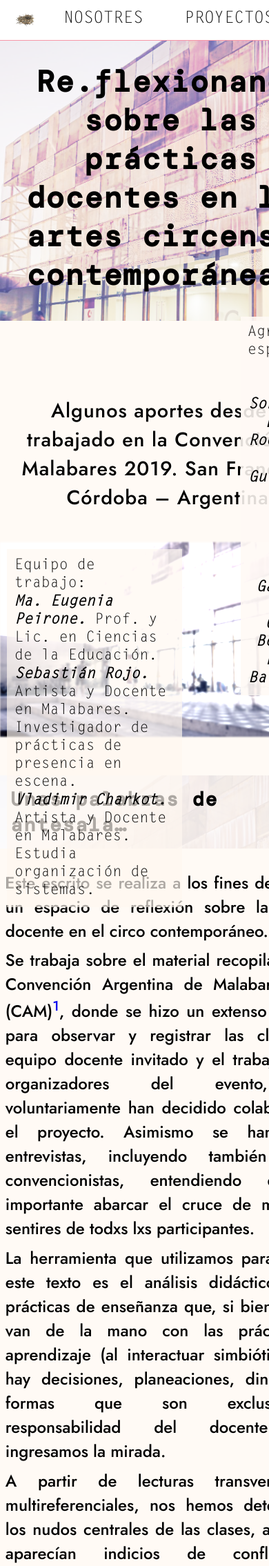
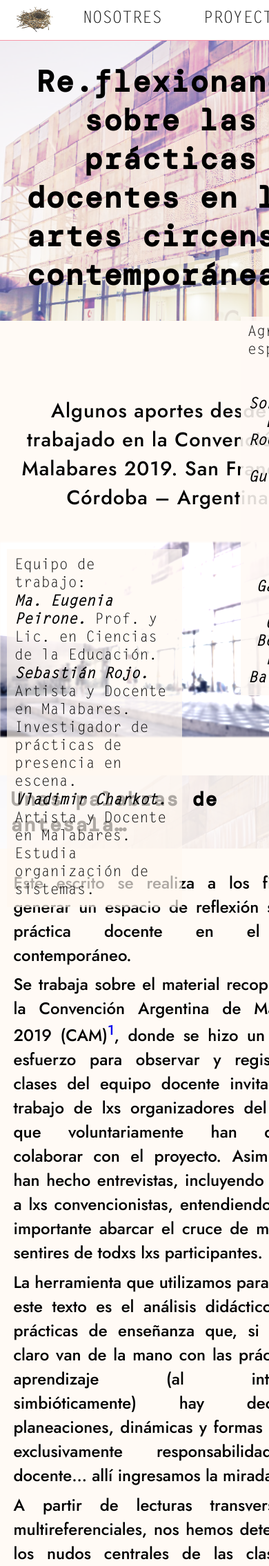
Before and after one commit to VladimirCharkot/anidoapp, a Django app: page /cam2019.html in a window 390 px wide; the page is wider, and only the part inside the window is pictured. Shown: the top 2270 px of that part at 69% size. Run offline with Django 3.2, Linux system fonts and the light colour scheme; some web fonts are replaced.

Commit message:
Ajustes mobile

```diff
--- a/blog/static/blog/css/articulo.css
+++ b/blog/static/blog/css/articulo.css
@@ -140,12 +140,12 @@ h4{
 
 
 @media (width < 1140px){
-    .articulo > p, .footnote { padding: 1vw 2vw 1vw 2vw; }
+    .articulo > p, .footnote { padding: 1vw 5vw 1vw 5vw; }
     #contenido { margin: 0vw; }
 }
 
 @media only screen
 and (max-device-width: 800px){
-    .articulo > p, .footnote { padding: 1vw 2vw 1vw 2vw; }
+    .articulo > p, .footnote { padding: 1vw 5vw 1vw 5vw; }
     #contenido { margin: 0vw; }
 }
--- a/blog/static/blog/css/cabecera.css
+++ b/blog/static/blog/css/cabecera.css
@@ -183,6 +183,7 @@ h1 a{
     .submenu { flex-direction: column; }
     #menu ul li a { font-size: 1.5em; line-height: 12vw; }
     #menu { height: 15vw; }
+    #nidito {width: 14vw; height: 11vw;}
 }
 
 @media only screen
@@ -191,4 +192,5 @@ and (max-device-width: 800px){
     .submenu { flex-direction: column; }
     #menu ul li a { font-size: 1.5em; line-height: 12vw; }
     #menu { height: 15vw; }
+    #nidito { width: 14vw; height: 11vw; }
 }
```
